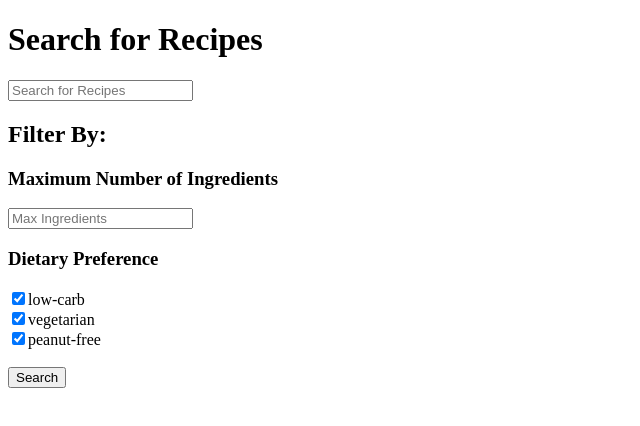
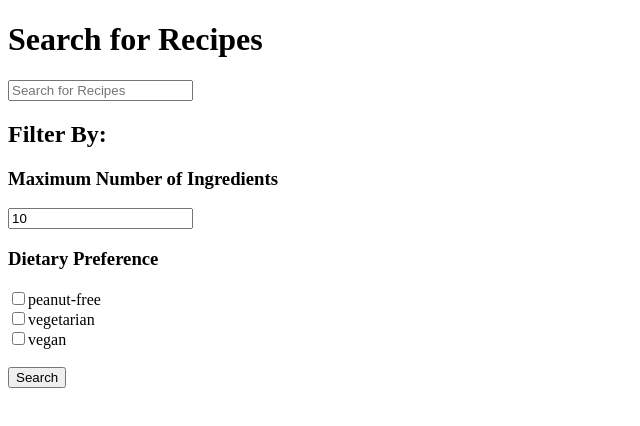
Before and after one commit to shoey56/Angular-Project-One, an Angular app: page / in a window 1280 px wide. Shown: the top 426 px of the page, without its empty margins (0-640 px from the left). Built offline with nearby package versions, Linux system fonts and the light colour scheme.

Commit message:
finished filter and recipe links

```diff
--- a/src/app/filter/filter.component.html
+++ b/src/app/filter/filter.component.html
@@ -12,12 +12,12 @@
     </div>
     <!-- health labels -->
     <h3>Dietary Preference</h3>
-    <input [(ngModel)]="lowCarb" type="checkbox" name="lowCarb" value="lowCarb">
-    <label for="lowCarb">low-carb</label><br>
+    <input [(ngModel)]="peanutFree" type="checkbox" name="peanutFree" value="peanutFree">
+    <label for="peanutFree">peanut-free</label><br>
     <input [(ngModel)]="vegetarian" type="checkbox" name="vegetarian" value="vegetarian">
     <label for="vegetarian">vegetarian</label><br>
-    <input [(ngModel)]="peanutFree" type="checkbox" name="peanutFree" value="peanutFree">
-    <label for="peanutFree">peanut-free</label><br><br>
+    <input [(ngModel)]="vegan" type="checkbox" name="vegan" value="vegan">
+    <label for="vegan">vegan</label><br><br>
 
     <button (click)="getFilteredResults()">Search</button>
 
--- a/src/app/filter/filter.component.ts
+++ b/src/app/filter/filter.component.ts
@@ -9,23 +9,23 @@ import { RecipesService } from '../recipes.service';
 export class FilterComponent implements OnInit {
 
     public foodSearch:string = "";
-    public foodServing: number = 0;
-    public lowCarb: boolean = true;
-    public vegetarian: boolean = true;
-    public peanutFree: boolean = true;
+    public ingredients: number = 10;
+    public peanutFree: boolean = false;
+    public vegetarian: boolean = false;
+    public vegan: boolean = false;
 
   getFilteredResults(): void {
     const diet: string [] = [];
-    if (this.lowCarb) {
-      diet.push('low-carb')
+    if (this.peanutFree) {
+      diet.push('peanut-free')
     }
     if (this.vegetarian) {
       diet.push('vegetarian')
     }
-    if (this.peanutFree) {
-      diet.push('peanutFree')
+    if (this.vegan) {
+      diet.push('vegan')
     }
-   this.RecipeAPI.getRecipes(this.foodSearch, diet);
+   this.RecipeAPI.getRecipes(this.foodSearch, this.ingredients, diet);
   }
 
   constructor(public RecipeAPI: RecipesService) { }
--- a/src/app/recipes-component/recipes-component.component.html
+++ b/src/app/recipes-component/recipes-component.component.html
@@ -1,3 +1,5 @@
 <div *ngFor="let recipe of RecipeAPI.recipes">
     <h3>{{recipe.recipe.label}}</h3>
+    <img src = {{recipe.recipe.image}}/>
+    <a target=”_blank” href= {{recipe.recipe.url}}>Click here for recipe</a>
 </div>
--- a/src/app/recipes.service.ts
+++ b/src/app/recipes.service.ts
@@ -21,14 +21,14 @@ export class RecipesService {
   recipes: any[];
   constructor(private http: HttpClient) {}
 
-  getRecipes(search, diet: string []) {
+  getRecipes(search, ingredients, diet: string []) {
     console.log(search);
     let health = "";
     for (let item of diet) {
-      health += "&diet=" + item
+      health += "&health=" + item
     }
     const requestUrl =
-      this.getUrlWithAPIKey() + "&q=" + search + "&ingr=8" + health; // add whatever params you want from here: https://developers.themoviedb.org/3/discover/movie-discover
+      this.getUrlWithAPIKey() + "&q=" + search + "&ingr=" + ingredients + health; // add whatever params you want from here: https://developers.themoviedb.org/3/discover/movie-discover
 
     this.http.get(requestUrl).subscribe(
       (response: any) => {
```
